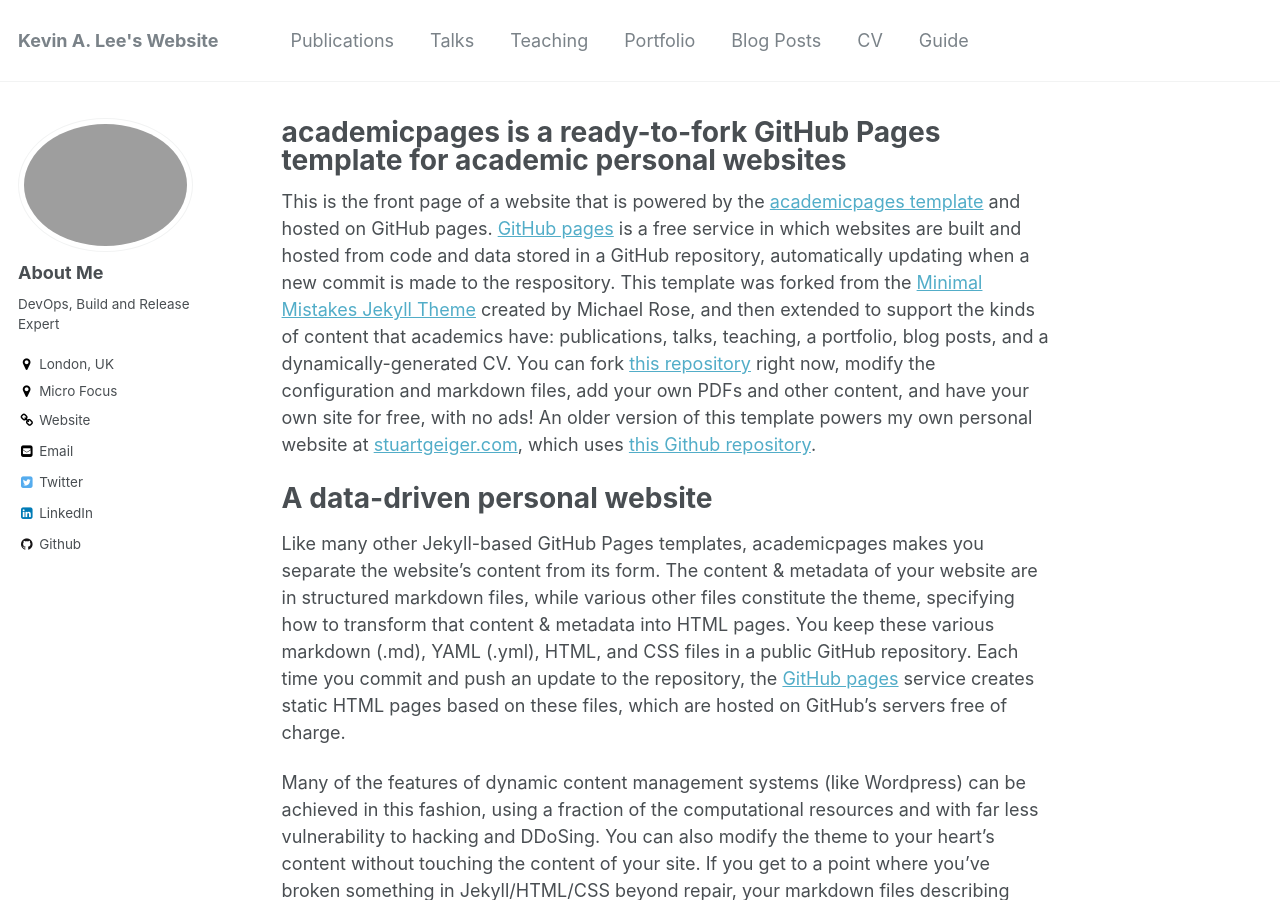
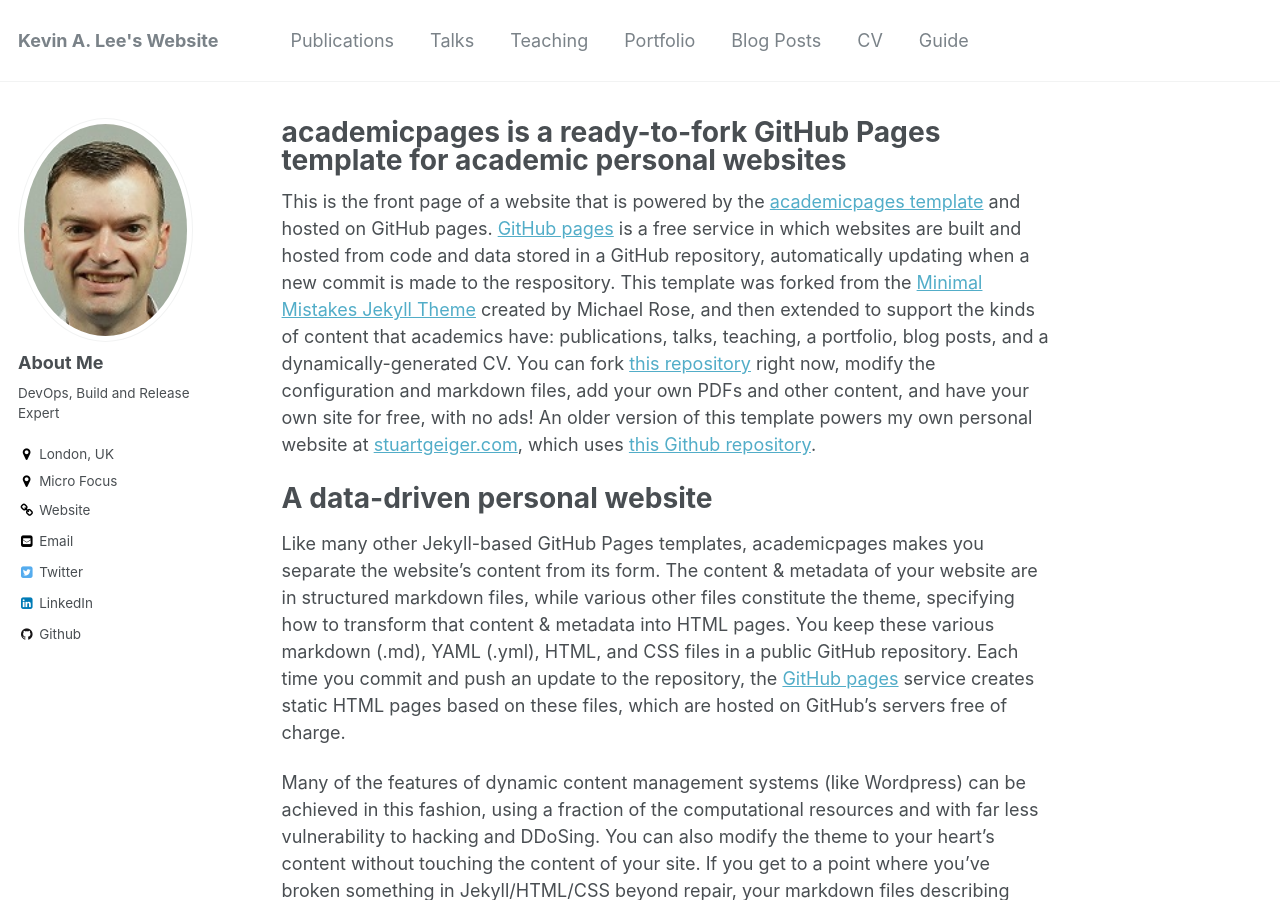
Before and after one commit to kadraman/akevinlee.github.io, a Jekyll site: the page built from _pages/about.md, in a window 1280 px wide and 900 px high. Built offline with Jekyll 4.4.1, drawn with Linux system fonts in a browser that asks for light colours.

Commit message:
Basic _config.xml setup

```diff
--- a/_config.yml
+++ b/_config.yml
@@ -81,7 +81,7 @@ analytics:
 # Site Author
 author:
   name             : "About Me"
-  avatar           : "KAL-vsmall.png"
+  avatar           : "KAL-vsmall.jpg"
   bio              : "DevOps, Build and Release Expert"
   location         : "London, UK"
   employer         : "Micro Focus"
@@ -99,7 +99,7 @@ author:
   keybase          :
   instagram        :
   lastfm           :
-  linkedin         : "https://uk.linkedin.com/in/kevinalee"
+  linkedin         : "kevinalee"
   orcid            :
   pinterest        :
   soundcloud       :
```
